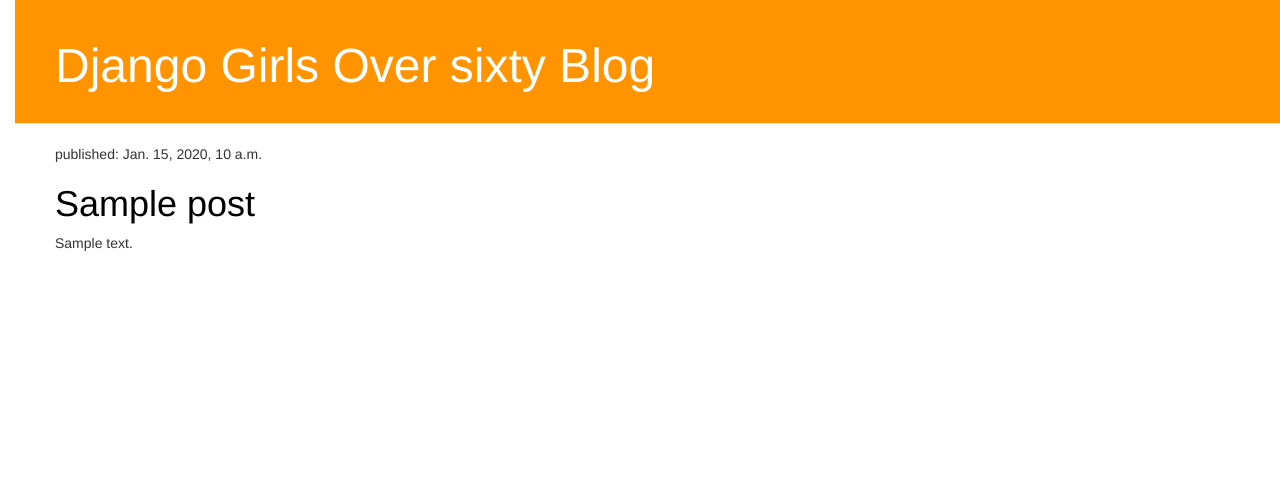
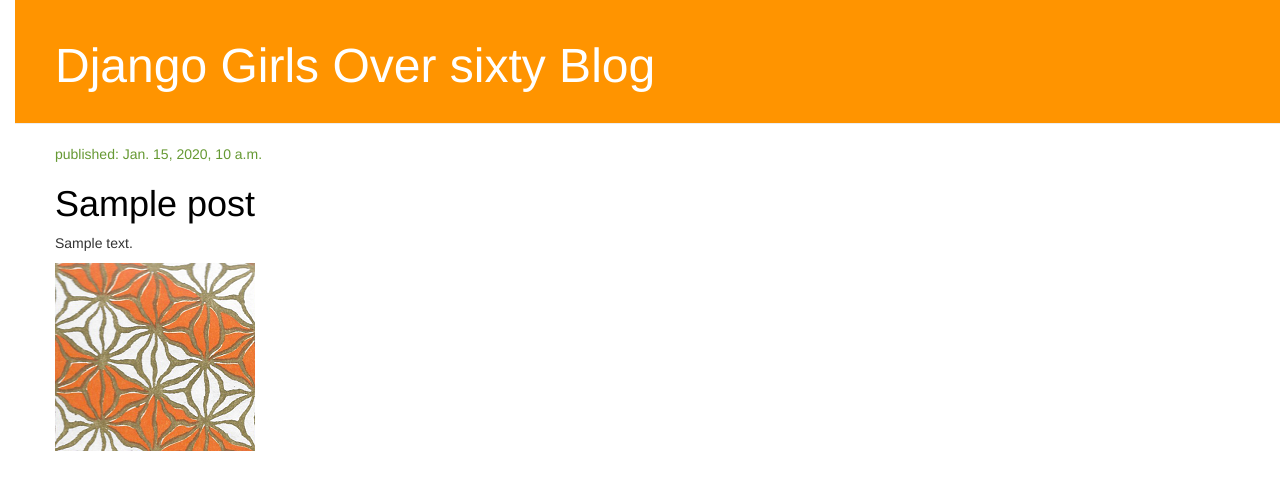
Before and after one commit to JsilverPi/my-first-blog, a Django app: template proj1/blog/templates/blog/post_list.html in a window 1280 px wide. Shown: the top 490 px of the page. Run offline with Django 3.2, Linux system fonts and the light colour scheme; the template is opened without the code that fills it: most values are stand-ins (such as "Sample title", 1, 10 or a date in 2020); some libraries are stand-ins or nearby versions.

Commit message:
change 0903

```diff
--- a/proj1/blog/static/css/blog.css
+++ b/proj1/blog/static/css/blog.css
@@ -24,7 +24,7 @@ h1,h2,h3,h4 {
 }
 
 .date {
-  color:#828282;
+  color: #669933;
 }
 
 .save {
--- a/proj1/blog/templates/blog/post_list.html
+++ b/proj1/blog/templates/blog/post_list.html
@@ -6,11 +6,13 @@
     <div class="col-mod-8" >
   {% for post in posts  %}
     <div class="post">
-      <div class=date">
+      <div class="date">
          <p>published: {{ post.published_date}} </p>
       </div>
       <h1><a href="{% url 'post_detail' pk=post.pk %}">{{post.title}}</a></h1>
       <p>{{post.text|linebreaksbr}}</p>
+      <img src="/static/{{post.pk}}.png" >
+      <br>
     </div>
   {% endfor %}
      </div>
```
Also changed, not shown: proj1/blog/static/1.png (added), proj1/blog/static/2.png (added), proj1/blog/static/3.png (added), proj1/blog/static/4.png (added), proj1/blog/static/5.png (added), proj1/blog/static/6.png (added), proj1/blog/static/7.png (added).
